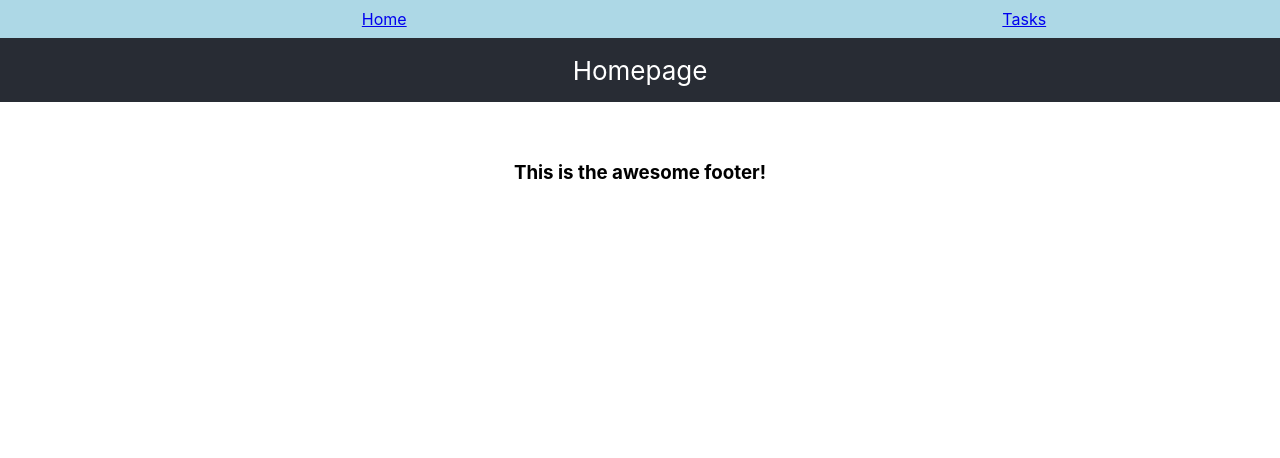
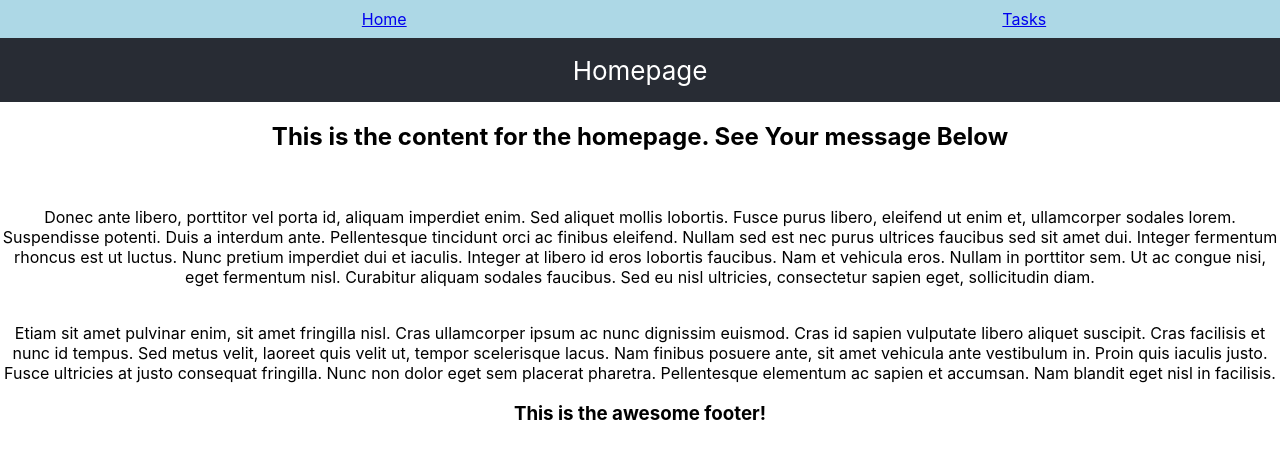
Before and after one commit to MarcosPalaciosIII/mod-3-feb02024-review, a React (Create React App) app: page / in a window 1280 px wide. Shown: the top 458 px of the page. Built offline with nearby package versions, Linux system fonts and the light colour scheme.

Commit message:
added service and advanced routing

```diff
--- a/package.json
+++ b/package.json
@@ -6,6 +6,7 @@
     "@testing-library/jest-dom": "^5.17.0",
     "@testing-library/react": "^13.4.0",
     "@testing-library/user-event": "^13.5.0",
+    "axios": "^1.6.7",
     "react": "^18.2.0",
     "react-dom": "^18.2.0",
     "react-router-dom": "^6.22.1",
--- a/src/App.js
+++ b/src/App.js
@@ -1,11 +1,9 @@
 import "./App.css";
-import React, { useState } from "react";
+import React from "react";
 import TasksHome from "./components/tasks/TasksHome";
 import { Routes, Route } from "react-router-dom";
 import Homepage from "./components/core/Homepage";
 import Navbar from "./components/core/Navbar";
-import TaskDetail from "./components/tasks/TaskDetail";
-import { TaskProvider } from "./components/tasks/context/TaskContext.context";
 
 function App() {
 	return (
@@ -13,17 +11,10 @@ function App() {
 			{/* in your return, you must have only 1 parent html element. You may have as many children as you like */}
 			<Navbar />
 
-			<TaskProvider>
-				<Routes>
-					<Route exact path="/" element={<Homepage />} />
-					<Route exact path="/tasks" element={<TasksHome />} />
-					<Route
-						exact
-						path="/tasks/:taskId"
-						element={<TaskDetail />}
-					/>
-				</Routes>
-			</TaskProvider>
+			<Routes>
+				<Route exact path="/" element={<Homepage />} />
+				<Route exact path="/tasks/*" element={<TasksHome />} />
+			</Routes>
 
 			<footer>
 				<h3> This is the awesome footer! </h3>
--- a/src/components/core/Homepage.js
+++ b/src/components/core/Homepage.js
@@ -8,8 +8,42 @@ export default function Homepage() {
 	return (
 		<div>
 			<header className="App-header">Homepage</header>
+			<div>
+				<h2>
+					{" "}
+					This is the content for the homepage. See Your message Below
+				</h2>
+			</div>
 			<br />
+			<div>
+				<p>
+					Donec ante libero, porttitor vel porta id, aliquam imperdiet
+					enim. Sed aliquet mollis lobortis. Fusce purus libero,
+					eleifend ut enim et, ullamcorper sodales lorem. Suspendisse
+					potenti. Duis a interdum ante. Pellentesque tincidunt orci
+					ac finibus eleifend. Nullam sed est nec purus ultrices
+					faucibus sed sit amet dui. Integer fermentum rhoncus est ut
+					luctus. Nunc pretium imperdiet dui et iaculis. Integer at
+					libero id eros lobortis faucibus. Nam et vehicula eros.
+					Nullam in porttitor sem. Ut ac congue nisi, eget fermentum
+					nisl. Curabitur aliquam sodales faucibus. Sed eu nisl
+					ultricies, consectetur sapien eget, sollicitudin diam.
+				</p>
+			</div>
 			<br />
+			<div>
+				<aside>
+					Etiam sit amet pulvinar enim, sit amet fringilla nisl. Cras
+					ullamcorper ipsum ac nunc dignissim euismod. Cras id sapien
+					vulputate libero aliquet suscipit. Cras facilisis et nunc id
+					tempus. Sed metus velit, laoreet quis velit ut, tempor
+					scelerisque lacus. Nam finibus posuere ante, sit amet
+					vehicula ante vestibulum in. Proin quis iaculis justo. Fusce
+					ultricies at justo consequat fringilla. Nunc non dolor eget
+					sem placerat pharetra. Pellentesque elementum ac sapien et
+					accumsan. Nam blandit eget nisl in facilisis.
+				</aside>
+			</div>
 		</div>
 	);
 }
--- /dev/null
+++ b/src/components/tasks/TaskHomeDisplayContent.js
@@ -0,0 +1,102 @@
+import React, { useState, useContext, useEffect } from "react";
+import TaskContext from "./context/TaskContext.context";
+import TaskCreate from "./TaskCreate";
+import TaskDisplay from "./TaskDisplay";
+
+export default function TaskHomeDisplayContent(props) {
+	const [displayForm, setDisplayForm] = useState(false);
+	const { message, taskList, getAllTasks } = useContext(TaskContext);
+
+	// console.log({ messageInHome: message });
+
+	useEffect(() => {
+		console.log({ location: props.location });
+		getAllTasks();
+	}, []);
+
+	const handleShowForm = () => {
+		// setDisplayForm(!displayForm) - better to use prevState format
+		setDisplayForm((prevState) => !prevState);
+	};
+
+	return (
+		<div>
+			<br />
+			<h2>Task Home Page </h2>
+			<br />
+			<br />
+			<button onClick={handleShowForm}>
+				{!!displayForm ? "Hide" : "Show"} Form
+			</button>
+			<br />
+			<br />
+			<div>
+				{!!displayForm && <TaskCreate>Hello Everybody!!!!</TaskCreate>}
+			</div>
+			<br />
+			<br />
+			<div>
+				{taskList.length > 0 ? (
+					<TaskDisplay taskList={taskList} />
+				) : (
+					"No Tasks to Display"
+				)}
+			</div>
+		</div>
+	);
+}
+
+// import React, { Component } from 'react'
+
+// export default class TaskHomeDisplayContent extends Component {
+
+// **  THIS IS AN INFINITE LOOP **
+// useEffect(() => {
+
+// })
+
+// componentDidMount() {
+// 	// when the component load for the first time.
+// }
+
+// useEffect(() => {
+// 	// useEffect with [] as 2nd param will run this when component loads
+// }, []);
+
+// componentDidUpdate() {
+// 	// when something is updated in the component.
+// }
+
+// useEffect(() => {
+
+// }, [yourVariablesHere])
+
+// useEffect(() => {
+
+// }, [secondVar])
+
+// useEffect(() => {
+
+// }, [thirdVar])
+
+// 	// componentDidUnmount() {
+
+// 	// }
+
+// 	// componentWillUnmount() {
+
+// 	// }
+
+// 	useEffect(() => {
+
+// 	  return () => {
+
+// 	  }
+// 	},[])
+
+//   render() {
+// 	return (
+// 	  <div>TaskHomeDisplayContent</div>
+// 	)
+//   }
+// }
--- a/src/components/tasks/TasksHome.js
+++ b/src/components/tasks/TasksHome.js
@@ -1,38 +1,17 @@
-import React, { useState, useContext } from "react";
-import TaskCreate from "./TaskCreate";
-import TaskDisplay from "./TaskDisplay";
-import TaskContext from "./context/TaskContext.context";
+import React from "react";
+import TaskDetail from "./TaskDetail";
+import { TaskProvider } from "./context/TaskContext.context";
+import { Routes, Route } from "react-router-dom";
+import TaskHomeDisplayContent from "./TaskHomeDisplayContent";
 
 export default function TasksHome() {
-	const [displayForm, setDisplayForm] = useState(false);
-	const { message, taskList } = useContext(TaskContext);
+	return (
+		<TaskProvider>
+			<Routes>
+				<Route path="/" element={<TaskHomeDisplayContent />} />
 
-	console.log({ messageInHome: message });
-
-	const handleShowForm = () => {
-		// setDisplayForm(!displayForm) - better to use prevState format
-		setDisplayForm((prevState) => !prevState);
-	};
-
-	return (
-		<div>
-			<button onClick={handleShowForm}>
-				{!!displayForm ? "Hide" : "Show"} Form
-			</button>
-			<br />
-			<br />
-			<div>
-				{!!displayForm && <TaskCreate>Hello Everybody!!!!</TaskCreate>}
-			</div>
-			<br />
-			<br />
-			<div>
-				{taskList.length > 0 ? (
-					<TaskDisplay taskList={taskList} />
-				) : (
-					"No Tasks to Display"
-				)}
-			</div>
-		</div>
+				<Route exact path="/:taskId" element={<TaskDetail />} />
+			</Routes>
+		</TaskProvider>
 	);
 }
--- a/src/components/tasks/context/TaskContext.context.js
+++ b/src/components/tasks/context/TaskContext.context.js
@@ -1,18 +1,31 @@
 import React, { createContext, useState } from "react";
+import TaskService from "../services/TaskService";
 
 const TaskContext = createContext({});
+const service = new TaskService();
 
 export const TaskProvider = ({ children }) => {
-	const [taskList, setTaskList] = useState([
-		{ task: "Review lesson", completed: false, taskId: 0 },
-	]);
+	const [taskList, setTaskList] = useState([]);
 
 	const addNewTaskToList = (task) => {
 		setTaskList((prevState) => [...prevState, task]);
 		// console.log({ task });
 	};
 
-	const data = { message: "hello World", taskList, addNewTaskToList };
+	const getAllTasks = async () => {
+		const tasksFromApi = await service.getTasks();
+
+		setTaskList((prevState) =>
+			!!prevState.length ? prevState : tasksFromApi
+		);
+	};
+
+	const data = {
+		message: "hello World",
+		taskList,
+		addNewTaskToList,
+		getAllTasks,
+	};
 
 	return (
 		<TaskContext.Provider value={{ ...data }}>
--- /dev/null
+++ b/src/components/tasks/services/TaskService.js
@@ -0,0 +1,38 @@
+import axios from "axios";
+
+export default class TaskService {
+	constructor() {
+		let service = axios.create({
+			baseURL: "localhost:3000",
+			withCredentials: true,
+		});
+
+		this.service = service;
+		this.taskArray = [
+			{ task: "Review lesson", completed: true, taskId: 0 },
+			{ task: "Review Routing", completed: true, taskId: 1 },
+			{ task: "Review Services", completed: true, taskId: 2 },
+			{ task: "Review LifeCycle Hooks", completed: true, taskId: 3 },
+			{ task: "Create API", completed: false, taskId: 4 },
+		];
+	}
+
+	getTasks() {
+		// return this.service.get("/api/tasks").then((resp) => resp.data);
+		return this.taskArray;
+	}
+
+	updateTasks(taskToUpdate) {
+		// return this.service.put("/api/tasks", {taskToUpdate}).then((resp) => resp.data);
+
+		const updatedArray = this.taskArray.map((task) => {
+			if (taskToUpdate.taskId === task.taskId) {
+				return taskToUpdate;
+			} else {
+				return task;
+			}
+		});
+
+		this.taskArray = updatedArray;
+	}
+}
```
Also changed, not shown: 1 other file (tests, documents, lock files or other folders).
